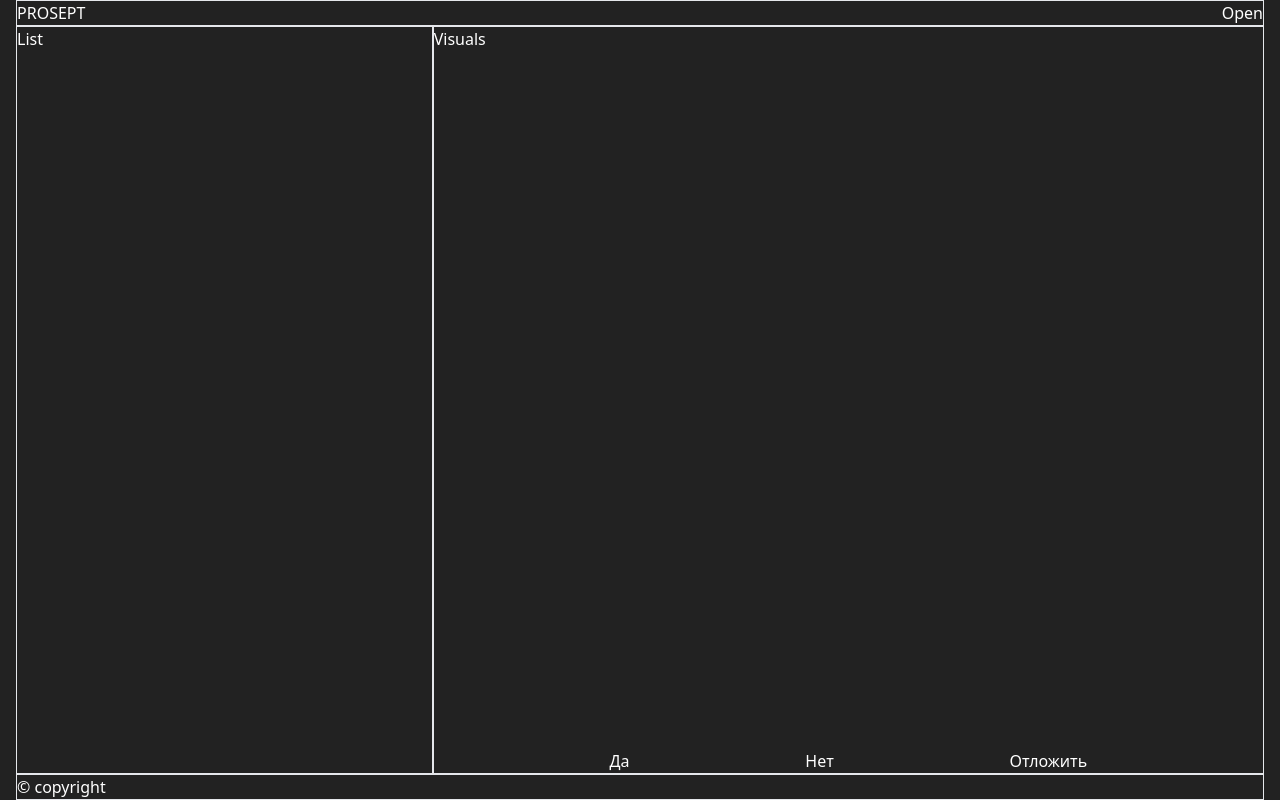
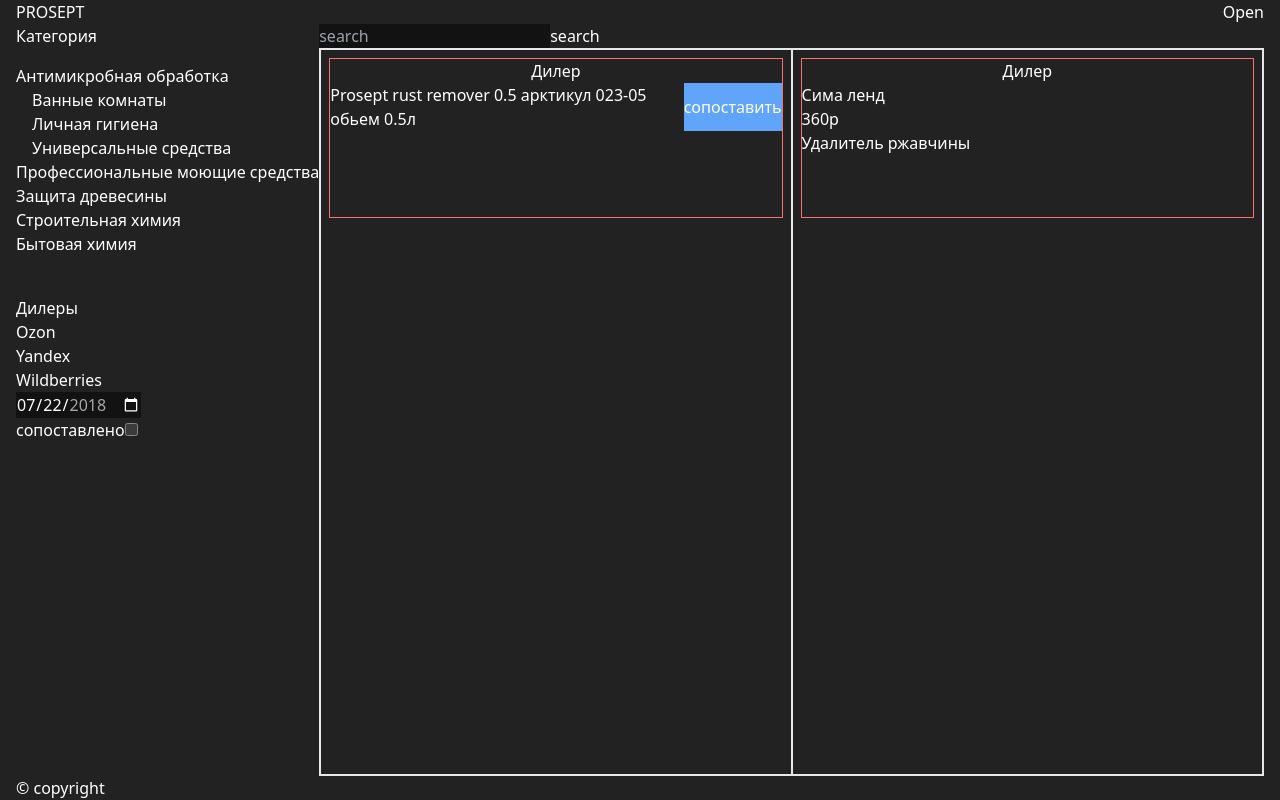
Before and after one commit to ImreTot/prosept_compare_service, a React (Vite) app in the folder frontend/: page / in a window 1280 px wide. Built offline with nearby package versions, Linux system fonts and the light colour scheme.

Commit message:
feat: add cards

```diff
--- a/frontend/src/App.tsx
+++ b/frontend/src/App.tsx
@@ -2,18 +2,30 @@ import List from "@/components/List"
 import TheFooter from "@/components/TheFooter"
 import TheHeader from "@/components/TheHeader"
 import Visuals from "@/components/Visuals"
+import Aside from "./components/Aside"
 
 function App() {
+
   return (
-    <div className="h-screen flex flex-col bg-main text-white">
+    <div className="min-h-screen flex flex-col bg-main text-white">
       <TheHeader />
-      <main className="flex-1 flex container mx-auto">
-        <aside className="flex-1 border">
-          <List />
-        </aside>
-        <section className="flex-[2] border flex">
-          <Visuals />
-        </section>
+      <main className="flex-1 flex flex-col container mx-auto">
+        <div className="flex flex-1">
+          <div>
+            <Aside />
+          </div>
+          <div className="flex-1 flex flex-col">
+            <form action="" className="">
+              <input type="text" placeholder="search" />
+              <button type="submit">search</button>
+
+            </form>
+            <div className="border flex flex-1">
+              <section className="border flex-1"><List /></section>
+              <section className="flex border flex-1"><Visuals /></section>
+            </div>
+          </div>
+        </div>
       </main>
       <TheFooter />
     </div>
--- /dev/null
+++ b/frontend/src/components/Aside.tsx
@@ -0,0 +1,48 @@
+
+const Aside = () => {
+  const categories = [
+    { name: 'Антимикробная обработка', children: [{ name: 'Ванные комнаты' }, { name: 'Личная гигиена' }, { name: 'Универсальные средства' }] },
+    { name: 'Профессиональные моющие средства' },
+    { name: 'Защита древесины' },
+    { name: 'Строительная химия' },
+    { name: 'Бытовая химия' },
+  ]
+  const dealers = ['Ozon', 'Yandex', 'Wildberries']
+  return (
+    <aside className="flex-1">
+      <p className="mb-4">Категория</p>
+      <div>
+        {categories.map((category, index) => (
+          <div key={index}>
+            <h2>{category.name}</h2>
+            {category.children && (
+              <ul className="ml-4">
+                {category.children.map((child, childIndex) => (
+                  <li key={childIndex}>{child.name}</li>
+                ))}
+              </ul>
+            )}
+          </div>
+        ))}
+      </div>
+      <div className="mt-10">
+        <p>Дилеры</p>
+        {dealers.map((dealer) => (
+          <div key={dealer}>
+            <h2>{dealer}</h2>
+          </div>
+        ))}
+      </div>
+      <div>
+
+        <input type="date" id="start" name="trip-start" value="2018-07-22" min="2018-01-01" max="2018-12-31" />
+      </div>
+      <div>
+        сопоставлено
+        <input type="checkbox" />
+      </div>
+    </aside>
+  )
+}
+
+export default Aside
--- a/frontend/src/components/List.tsx
+++ b/frontend/src/components/List.tsx
@@ -1,6 +1,14 @@
 const List = () => {
   return (
-    <div className="">List</div>
+    <div className="p-2 ">
+      <div className="border border-red-400 h-40">
+        <h2 className="text-center">Дилер</h2>
+        <div className="flex justify-between">
+          <p>Prosept rust remover 0.5 арктикул 023-05 обьем 0.5л</p>
+          <button type="button" className="bg-blue-400">сопоставить</button>
+        </div>
+      </div>
+    </div>
   )
 }
 
--- a/frontend/src/components/TheFooter.tsx
+++ b/frontend/src/components/TheFooter.tsx
@@ -1,7 +1,7 @@
 const TheFooter = () => {
   return (
     <footer className="container mx-auto">
-      <div className="border">
+      <div className="">
         &copy; copyright
       </div>
     </footer >
--- a/frontend/src/components/TheHeader.tsx
+++ b/frontend/src/components/TheHeader.tsx
@@ -10,7 +10,7 @@ import {
 const TheHeader = () => {
   return (
     <header className="container mx-auto">
-      <div className="border flex justify-between items-center">
+      <div className="flex justify-between items-center">
         <h1>PROSEPT</h1>
         <DropdownMenu>
           <DropdownMenuTrigger>Open</DropdownMenuTrigger>
--- a/frontend/src/components/Visuals.tsx
+++ b/frontend/src/components/Visuals.tsx
@@ -1,12 +1,18 @@
 const Visuals = () => {
   return (
-    <div className="flex flex-col flex-1 justify-between">
-      Visuals
-      <div className="flex items-center justify-evenly">
-        <button type="button" aria-label="да">Да</button>
-        <button type="button" aria-label="нет">Нет</button>
-        <button type="button" aria-label="отложить">Отложить</button>
+    // <div className="flex flex-col flex-1 justify-between p-2">
+    <div className="flex-1 p-2">
+      <div className="border border-red-400 h-40">
+        <h2 className="text-center">Дилер</h2>
+        <p>Сима ленд</p>
+        <p>360р</p>
+        <p>Удалитель ржавчины</p>
       </div>
+      {/* <div className="flex items-center justify-evenly"> */}
+      {/* <button type="button" aria-label="да">Да</button> */}
+      {/* <button type="button" aria-label="нет">Нет</button> */}
+      {/* <button type="button" aria-label="отложить">Отложить</button> */}
+      {/* </div> */}
     </div>
   )
 }
```
